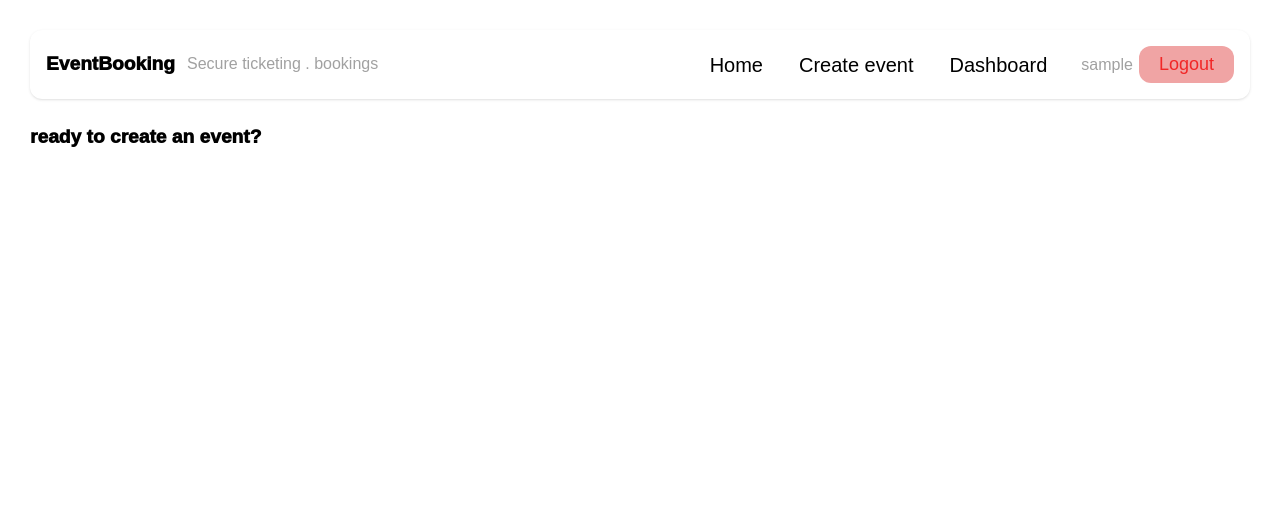
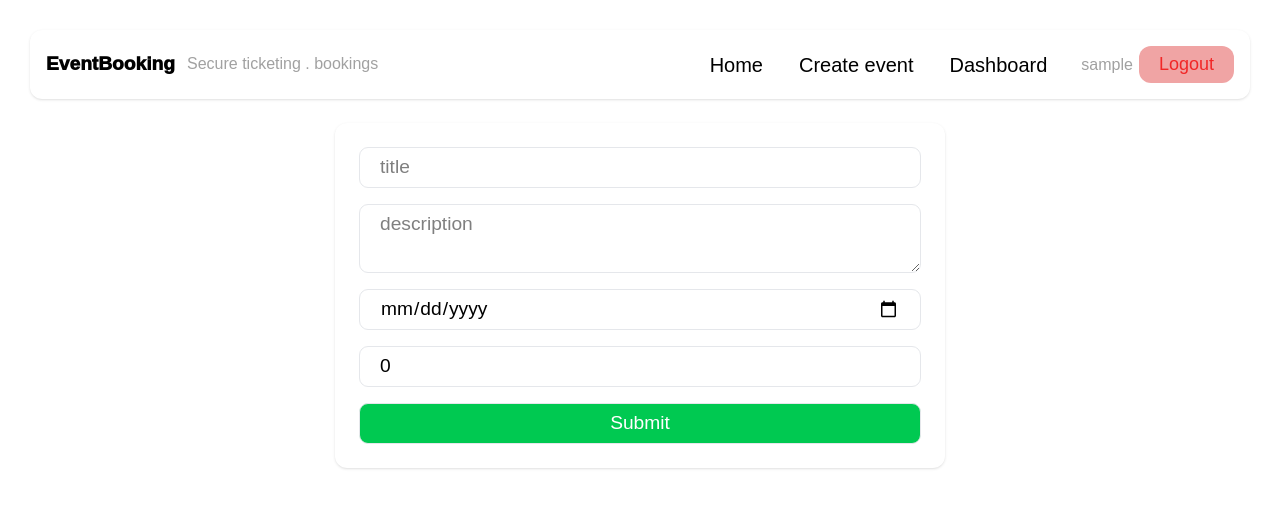
Before and after one commit to kongnyuroger/event_booking_frontend, a Next.js app: page /create-event in a window 1280 px wide. Shown: the top 508 px of the page. Built offline with nearby package versions, Linux system fonts and the light colour scheme; sample sign-in values are in the browser's storage.

Commit message:
designed the create event page

```diff
--- a/src/app/create-event/page.tsx
+++ b/src/app/create-event/page.tsx
@@ -1,13 +1,82 @@
 'use client'
 import { h1 } from "framer-motion/m"
-import React from "react"
+import  { useState } from "react"
 import { useAuth } from "@/hooks/useAuth"
+import { createEvent } from "@/services/api"
 
-function createEvent(){
-     useAuth()
-    return(
-        <h1>ready to create an event?</h1>
-    )
-}
+function CreateEvent(){
+    useAuth()
+     const [title, setTitle] = useState<string>("");
+       const [description, setDescription] = useState<string>("");
+       const [date, setDate] = useState<string>("");
+       const [numSeats , setNumSeats] = useState(0)
+       const [error, setError] = useState<string>("");
 
-export default createEvent
+       const handleSubmit = async (e: React.FormEvent) => {
+         e.preventDefault();
+         try {
+           const res = await createEvent(title, description, date, numSeats);
+           console.log(res.data);
+         } catch (err: any) {
+           setError(err.response.data.error);
+         }
+         setTitle("");
+         setDescription("");
+         setDate("");
+         setNumSeats(0)
+       };
+
+       console.log(error);
+
+       return (
+         <div className=" flex justify-center ">
+           <form
+             onSubmit={handleSubmit}
+             className="flex-col flex gap-4 h-fit w-1/2 p-6 rounded-xl shadow bg-white"
+           >
+
+
+                 <input
+                    required
+                   type="text"
+                   id="title"
+                   value={title}
+                   onChange={(e) => setTitle(e.target.value)}
+                   placeholder="title"
+                 />
+
+
+                 <textarea
+                    required
+                   id="description"
+                   value={description}
+                   onChange={(e) => setDescription(e.target.value)}
+                   placeholder="description"
+                 />
+
+
+                 <input
+                 required
+                   type="date"
+                   id="date"
+                   value={date}
+                   onChange={(e) => setDate(e.target.value)}
+                   placeholder="date"
+                 />
+
+                <input
+                 required
+                   type="number"
+                   id="num of seats"
+                   value={numSeats}
+                   onChange={(e) => setNumSeats(e.target.value)}
+                   placeholder="number of seats for events"
+                 />
+
+             <input className="bg-green-500 cursor-pointer text-white" type="submit" />
+           </form>
+         </div>
+       );
+     }
+
+export default CreateEvent
--- a/src/app/globals.css
+++ b/src/app/globals.css
@@ -15,7 +15,7 @@ body {
   padding: 30px;
 }
 
-input{
+input,textarea{
   border: 1px solid oklch(92.8% 0.006 264.531);
   font-size: larger;
   padding: 5px 20px;
--- a/src/services/api.js
+++ b/src/services/api.js
@@ -17,3 +17,4 @@ export const loginUser = (email, password) => API.post('/auth/login', {email, pa
 export const getEvents = (limit, offset) => API.get(`/events?limit=${limit}&offset=${offset}`)
 export const UserEvents = () => API.get(`events/user`)
 export const bookings = () => API.get(`/bookings`)
+export const createEvent = (title, description, date, total_seats) => API.post(`/events`,{title, description, date, total_seats})
```
